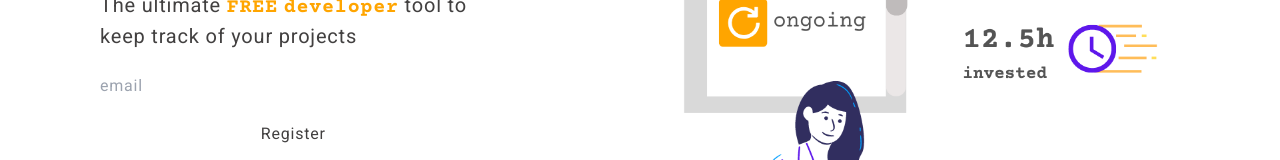
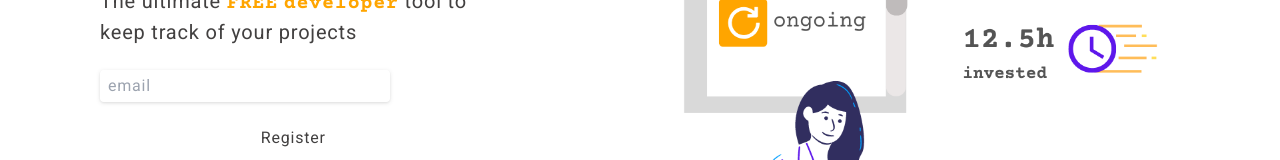
Before and after one commit to edukaki/devlist, a React (Create React App) app: page / in a window 1280 px wide. Shown: the part 324-484 px from the top of the page. Built offline with nearby package versions, Linux system fonts and the light colour scheme; no server answers.

Commit message:
feat(home): add style to input field

```diff
--- a/src/pages/Home/index.jsx
+++ b/src/pages/Home/index.jsx
@@ -12,7 +12,7 @@ const Home = () => {
                 <div className='flex flex-col tracking-wider font-roboto space-y-6 larger:w-4/12 my-auto p-5'>
                     <h1 className="font-courier font-bold text-4xl text-center pt-3 larger:text-5xl larger:text-left">DevNote</h1>
                     <p className="text-xl text-center pt-6 larger:text-left">The ultimate <span className="font-courier uppercase font-bold text-orange">free</span> <span className="font-courier font-bold text-orange">developer</span> tool to keep track of your projects</p>
-                    <input type="email" placeholder="email"></input>
+                    <input className="drop-shadow rounded w-3/4 place-self-center py-1 px-2 larger:place-self-start" type="email" placeholder="email"></input>
                     <button type="button">Register</button>
                 </div>
 
```
